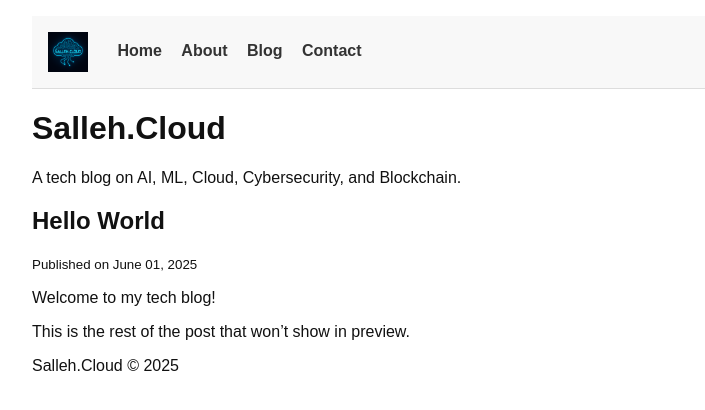
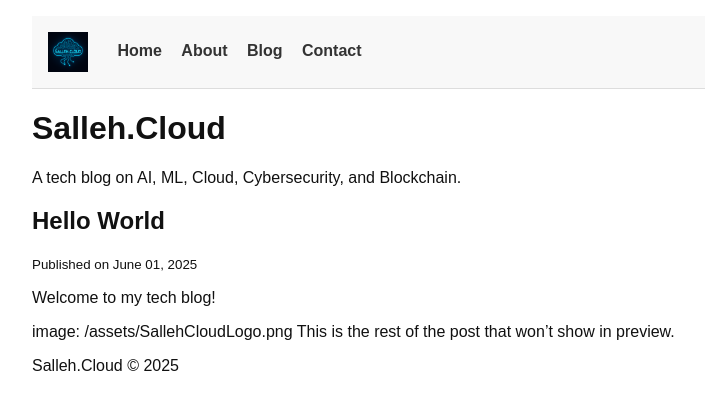
Before and after one commit to Sahshim/salleh-tech-blog, a Jekyll site: the page built from _posts/2025-06-01-hello-world.md, in a window 1280 px wide. Shown: the top 410 px of the page, without its empty margins (158-863 px from the left). Built offline with Jekyll 4.4.1, drawn with Linux system fonts in a browser that asks for light colours.

Commit message:
Update 2025-06-01-hello-world.md

```diff
--- a/_posts/2025-06-01-hello-world.md
+++ b/_posts/2025-06-01-hello-world.md
@@ -3,11 +3,11 @@ title: "Hello World"
 date: 2025-06-01
 layout: post
 published: true
-image: /assets/SallehCloudLogo.png
+
 ---
 
 Welcome to my tech blog!
 
 <!--more-->
-
+image: /assets/SallehCloudLogo.png
 This is the rest of the post that won't show in preview.
```
